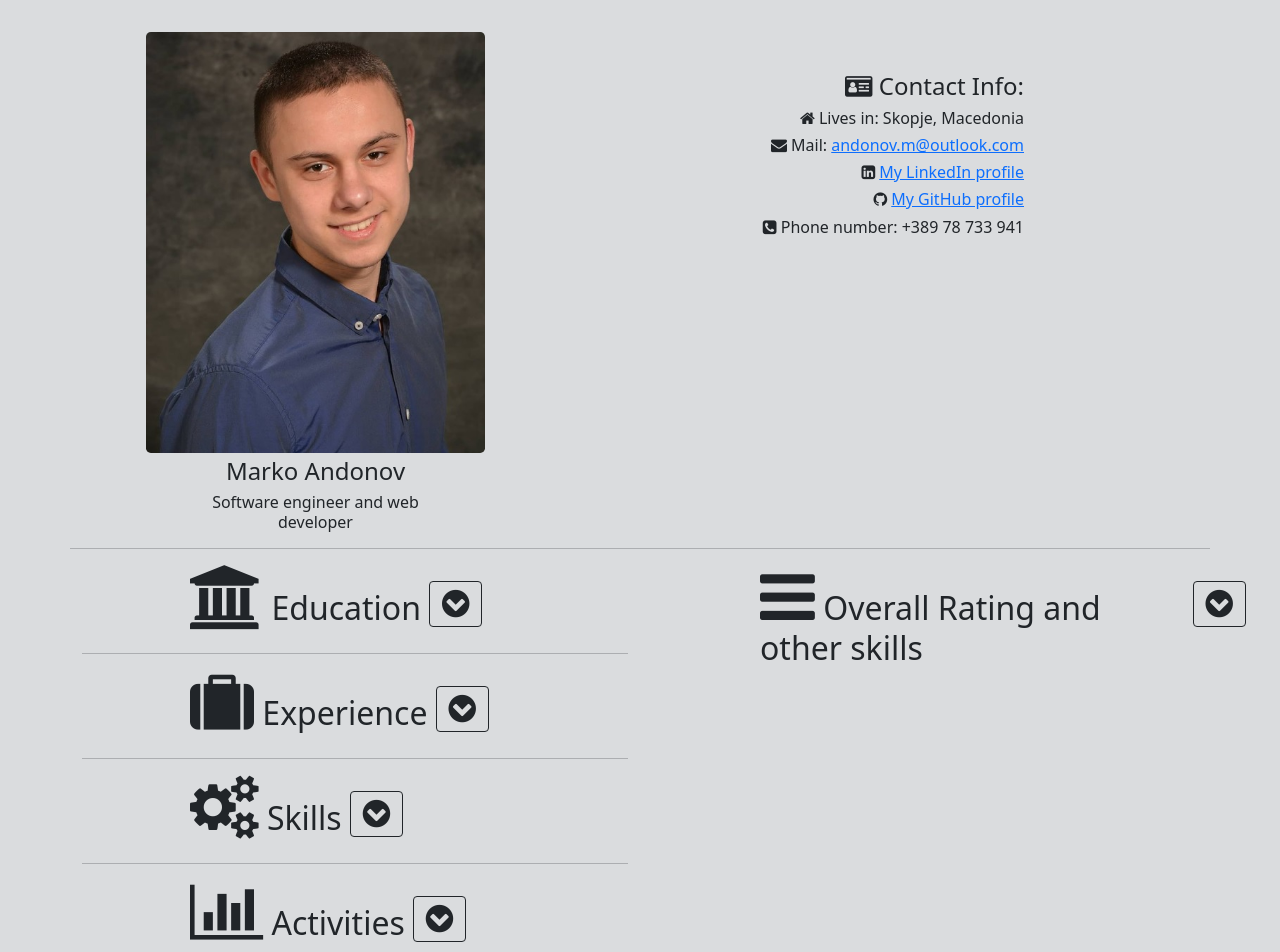
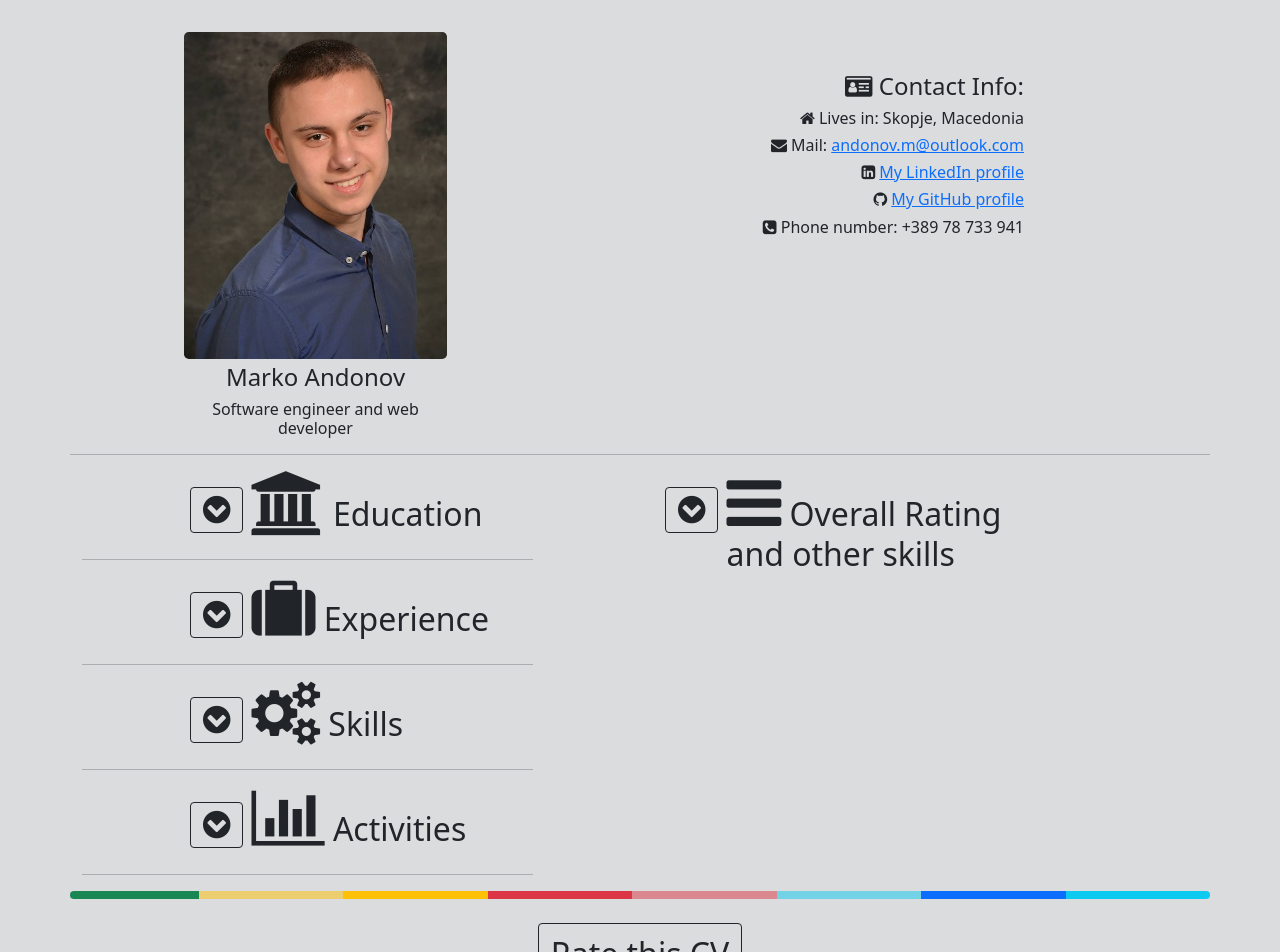
Before and after one commit to Andonov65/portfolio, a Vue app: page / in a window 1280 px wide. Shown: the top 952 px of the page. Built offline with nearby package versions, Linux system fonts and the light colour scheme.

Commit message:
bootstrap update

```diff
--- a/src/components/Activities.vue
+++ b/src/components/Activities.vue
@@ -4,10 +4,10 @@
             <div class="col ms-md-5">
                 <div class="row ">
                     <div class="d-flex">
+                        <span>
+                            <i @click="myFunction" class="fa fa-chevron-circle-down fa-2x btn btn-outline-dark me-2 mt-3" aria-hidden="true"></i>
+                        </span>
                         <h2><i class="fa fa-bar-chart fa-2x" aria-hidden="true"></i>  Activities</h2>
-                        <span>
-                        <i @click="myFunction" class="fa fa-chevron-circle-down fa-2x btn btn-outline-dark ms-2 mt-3" aria-hidden="true"></i>
-                    </span>
                     </div>
                 </div>
 
--- a/src/components/Education.vue
+++ b/src/components/Education.vue
@@ -4,10 +4,10 @@
         <div class="col ms-md-5">
             <div class="row ">
                 <div class="d-flex">
+                    <span>
+                        <i @click="myFunction" class="fa fa-chevron-circle-down fa-2x btn btn-outline-dark me-2 mt-3" aria-hidden="true"></i>
+                    </span>
                     <h2><i class="fa fa-university fa-2x" aria-hidden="true"></i>  Education </h2>
-                    <span>
-                        <i @click="myFunction" class="fa fa-chevron-circle-down fa-2x btn btn-outline-dark ms-2 mt-3" aria-hidden="true"></i>
-                    </span>
                 </div>
             </div>
 
--- a/src/components/Experience.vue
+++ b/src/components/Experience.vue
@@ -4,10 +4,10 @@
         <div class="col ms-md-5">
             <div class="row ">
                 <div class="d-flex">
+                    <span>
+                        <i @click="myFunction" class="fa fa-chevron-circle-down fa-2x btn btn-outline-dark me-2 mt-3" aria-hidden="true"></i>
+                    </span>
                     <h2><i class="fa fa-suitcase fa-2x" aria-hidden="true"></i>  Experience</h2>
-                    <span>
-                        <i @click="myFunction" class="fa fa-chevron-circle-down fa-2x btn btn-outline-dark ms-2 mt-3" aria-hidden="true"></i>
-                    </span>
                 </div>
             </div>
 
--- a/src/components/GeneralInfo.vue
+++ b/src/components/GeneralInfo.vue
@@ -3,7 +3,7 @@
         <div class="row">
 
             <div class="col-md-5 col-xs-12 m-2 d-flex flex-column align-items-center">
-                <img class="rounded-3 mb-1 w-75 h-100"
+                <img class="rounded-3 mb-1 col-7 img-fluid"
                      src="../assets/img/marko-andonov-slika.jpg"
                      alt="marko-andonov-image">
                 <h4 >Marko Andonov</h4>
--- a/src/components/OverallRating.vue
+++ b/src/components/OverallRating.vue
@@ -1,18 +1,18 @@
 <template>
     <section>
-        <div class="row ms-md-5">
-            <div class="ms-md-5">
+        <div class="row ms-lg-5">
+            <div class="ms-lg-5">
                 <div class="row ">
                     <div class="d-flex">
+                         <span>
+                            <i @click="myFunction" class="fa fa-chevron-circle-down fa-2x btn btn-outline-dark me-2 mt-3" aria-hidden="true"></i>
+                         </span>
                         <h2><i class="fa fa-bars fa-2x" aria-hidden="true"></i>  Overall Rating and other skills</h2>
-                        <span>
-                        <i @click="myFunction" class="fa fa-chevron-circle-down fa-2x btn btn-outline-dark ms-2 mt-3" aria-hidden="true"></i>
-                    </span>
                     </div>
                 </div>
 
                 <div id="hideDivOtherSkill" class="ms-md-5 mt-3 h-25"  style="display: none" >
-                    <ul class="row list-unstyled fs-5 col-11 col-md-5"  >
+                    <ul class="row list-unstyled fs-5 col-12 col-lg-5"  >
                         <li class="col-12"><i class="fa fa-arrow-circle-o-right" aria-hidden="true"></i>  Time management</li>
                         <li class="col-12"><i class="fa fa-arrow-circle-o-right" aria-hidden="true"></i>  Communication</li>
                         <li class="col-12"><i class="fa fa-arrow-circle-o-right" aria-hidden="true"></i>  Adaptability</li>
--- a/src/components/Skills.vue
+++ b/src/components/Skills.vue
@@ -4,10 +4,10 @@
             <div class="ms-md-5">
                 <div class="row ">
                     <div class="d-flex">
+                        <span>
+                            <i @click="myFunction" class="fa fa-chevron-circle-down fa-2x btn btn-outline-dark me-2 mt-3" aria-hidden="true"></i>
+                        </span>
                         <h2><i class="fa fa-cogs fa-2x" aria-hidden="true"></i>  Skills</h2>
-                        <span>
-                        <i @click="myFunction" class="fa fa-chevron-circle-down fa-2x btn btn-outline-dark ms-2 mt-3" aria-hidden="true"></i>
-                    </span>
                     </div>
                 </div>
 
--- a/src/views/HomeView.vue
+++ b/src/views/HomeView.vue
@@ -6,7 +6,7 @@
       <div class="row">
         <general-info/>
         <hr/>
-        <div class="col">
+        <div class="col-12 col-lg-5">
           <education/>
           <hr/>
           <experience/>
@@ -16,7 +16,7 @@
           <activities/>
           <hr/>
         </div>
-        <div class="col">
+        <div class="col-12 col-lg-5">
           <overall-rating/>
         </div>
 
```
